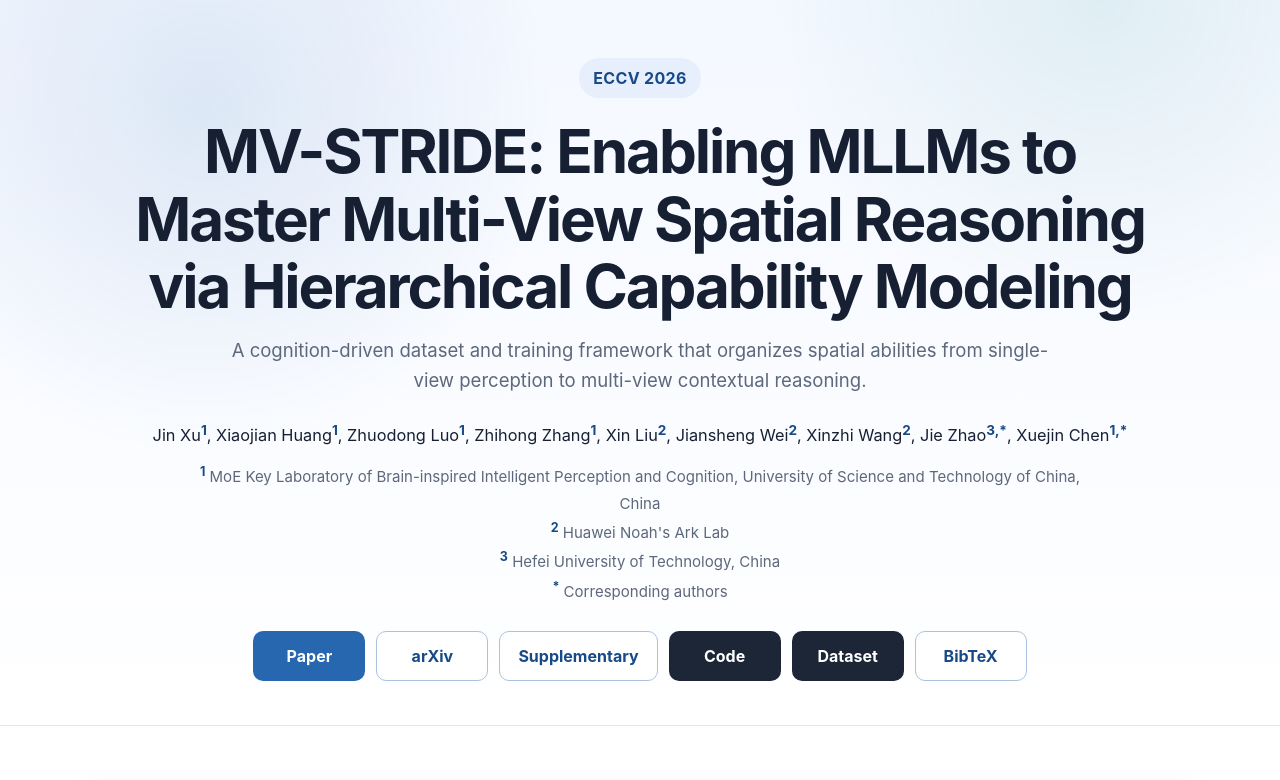
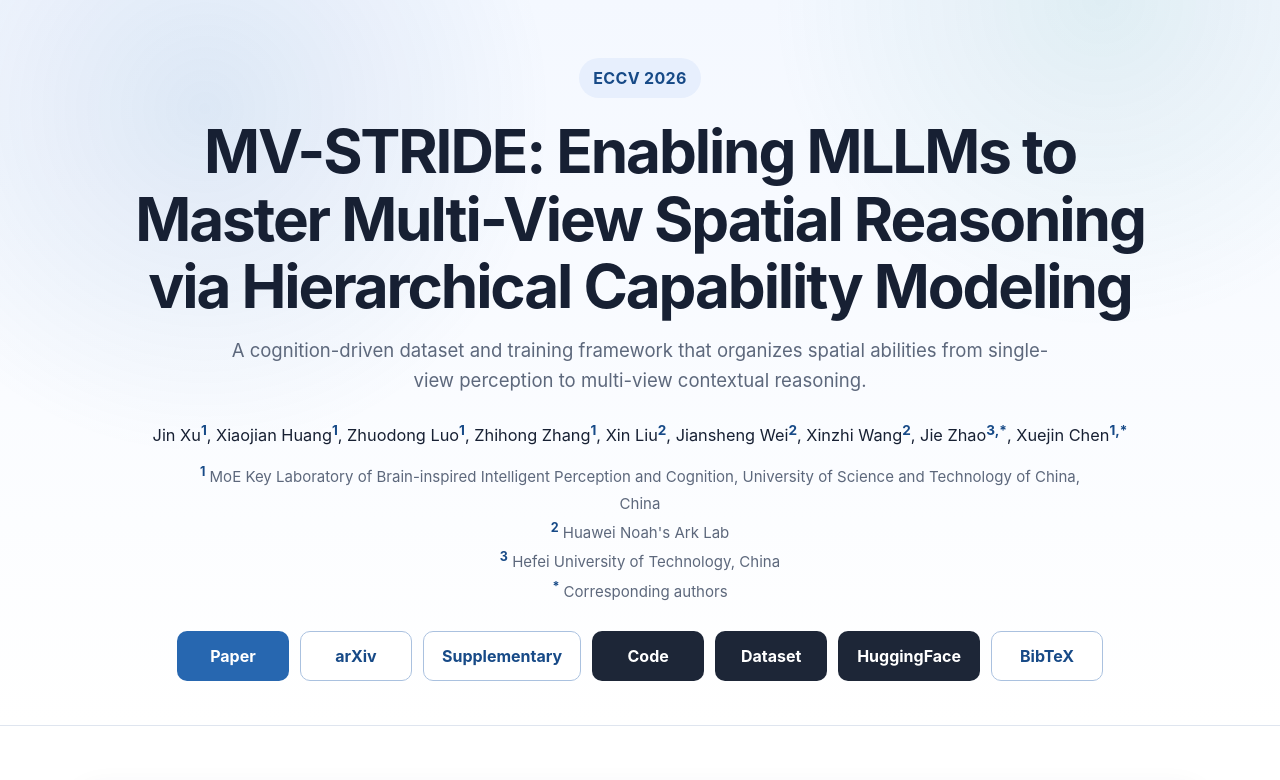
Before and after one commit to co1dspring/MV-STRIDE, a plain HTML site: page index.html in a window 1280 px wide. Shown: the top 780 px of the page. Drawn offline with Linux system fonts and the light colour scheme.

Commit message:
Add HuggingFace dataset link to project page

```diff
--- a/index.html
+++ b/index.html
@@ -558,6 +558,7 @@
         <a class="button outline" href="https://github.com/co1dspring/MV-STRIDE/releases/download/paper-v1/supplementary.pdf">Supplementary</a>
         <a class="button secondary" href="https://github.com/co1dspring/MV-STRIDE">Code</a>
         <a class="button secondary" href="https://modelscope.cn/datasets/OrangeAutumn/MV-STRIDE">Dataset</a>
+        <a class="button secondary" href="https://huggingface.co/datasets/co1dspring/MV-STRIDE">HuggingFace</a>
         <a class="button outline" href="#bibtex">BibTeX</a>
       </div>
     </div>
```
